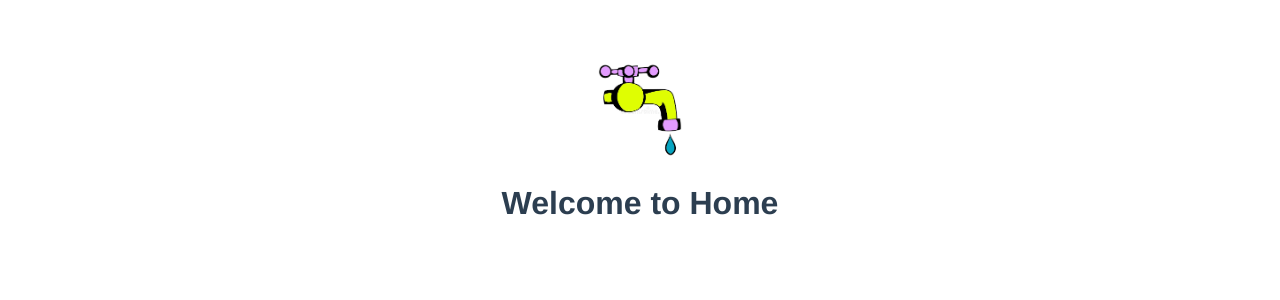
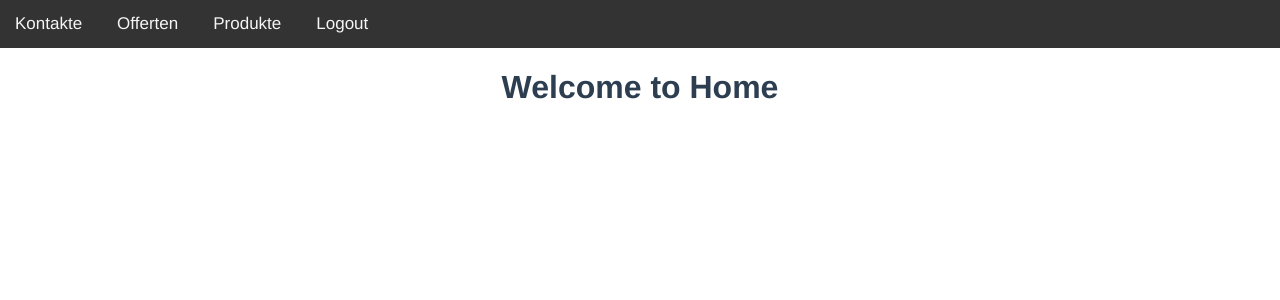
Before and after one commit to Nizii/erp_system_ui, a Vue app: page / in a window 1280 px wide. Shown: the top 300 px of the page. Built offline with nearby package versions, Linux system fonts and the light colour scheme; sample sign-in values are in the browser's storage.

Commit message:
Hash mit Salt für Login eingerichtet

```diff
--- a/src/App.vue
+++ b/src/App.vue
@@ -1,5 +1,4 @@
 <template>
-  <img class="logo" alt="Vue logo" src="./assets/images.png">
   <router-view/>
 </template>
 
@@ -16,8 +15,13 @@
   -moz-osx-font-smoothing: grayscale;
   text-align: center;
   color: #2c3e50;
-  margin-top: 60px;
 }
+
+body{
+  padding: 0;
+  margin: 0;
+}
+
 .logo{
   width: 100px;
 }
--- /dev/null
+++ b/src/components/Header.vue
@@ -0,0 +1,36 @@
+<template>
+    <div class="nav">
+        <a href="#">Kontakte</a>
+        <a href="#">Offerten</a>
+        <a href="#">Produkte</a>
+        <a href="#">Logout</a>
+    </div>
+</template>
+
+<script>
+export default {
+    name:"Header"
+}
+</script>
+
+<style>
+    .nav {
+        background-color: #333;
+        overflow: hidden;
+    }
+
+    .nav a {
+        float: left;
+        color: whitesmoke;
+        padding: 14px 15px;
+        font-size: 17px;
+        text-align: center;
+        margin-right: 5px;
+        text-decoration: none;
+    }
+
+    .nav a hover {
+        background-color: #ddd;
+        color: #333;
+    }
+</style>
--- a/src/components/MyHome.vue
+++ b/src/components/Home.vue
@@ -1,10 +1,15 @@
 <template>
+    <Header/>
     <h1>Welcome to Home</h1>
 </template>
 
 <script>
-export default{
-    name:'MyHome',
+import Header from './Header.vue';
+export default {
+    name:'Home',
+    components: {
+        Header
+    },
     mounted() {
         let user = localStorage.getItem("user-info");
         if(!user) {
--- a/src/components/Login.vue
+++ b/src/components/Login.vue
@@ -11,7 +11,44 @@
 </template>
 
 <script>
-export default {
-    name: "Login"
+    const bcrypt = require('bcryptjs');
+    import axios from "axios"
+    export default {
+        name: "Login",
+        data() {
+            localStorage.clear();
+            return {
+                user_name:"",
+                user_password:""
+            }
+        },
+        methods: {
+            async login() {
+                await axios.get("https://men5.azurewebsites.net/api/user?user_name=" + this.user_name)
+                .then(resp => {
+                    bcrypt.compare(this.user_password, resp.data, function(err, hash_result){
+                        if(hash_result && resp.status == 200 && resp.data.length > 0) {
+                            alert("Login Erfolgreich " + hash_result);
+                            localStorage.setItem("user-info", JSON.stringify(resp.data));
+                            this.$router.push({name:'Home'});
+                        } else {
+                            alert("Login nicht Erfolgreich " + hash_result);
+                        }
+                    });
+                }).catch(function (error) {
+                    if (error.response) {
+                        console.log(error.response.data);
+                        console.log(error.response.status);
+                        console.log(error.response.headers);
+                    }
+                });
+            }
+        },
+        mounted() {
+            let user = localStorage.getItem("user-info");
+            if(user) {
+                this.$router.push({name:'Home'});
+            }
+    }
 }
 </script>
--- a/src/components/SignUp.vue
+++ b/src/components/SignUp.vue
@@ -12,10 +12,12 @@
 </template>
 
 <script>
+    const bcrypt = require('bcryptjs');
     import axios from 'axios'
     export default {
     name: 'SignUp',
     data() {
+        localStorage.clear();
         return{
             user_name:'',
             user_email:'',
@@ -24,29 +26,31 @@
     },
     methods:{
         async signUp() {
-            let result = axios.post("https://men5.azurewebsites.net/api/user",{
-            //let result = axios.post(variables.API_URL + "user",{
-            //let result = axios.post("http://localhost:49146/api/User",{
-            user_name:this.user_name,
-            user_email:this.user_email,
-            user_password:this.user_password
-        });
-        console.log("Result Response" + result);
-
-        console.warn(result);
-        if(result.status == 201){
-            alert("SignUp done");
-            localStorage.setItem("user-info", JSON.stringify(result.data));
-            //this.$router.push({name:'MyHome'});
-            }
-            this.$router.push({name:'MyHome'});
+            const saltRounds = 10;
+            const hash = bcrypt.hashSync(this.user_password, saltRounds);
+            await axios.post("https://men5.azurewebsites.net/api/user", {
+                //let result = axios.post(variables.API_URL + "user",{
+                //let result = axios.post("http://localhost:49146/api/User",{
+                user_name:this.user_name,
+                user_email:this.user_email,
+                user_password:hash
+            }).then(resp =>{
+                localStorage.setItem("user-info", JSON.stringify(resp.data));
+                //alert("Registration Erfolgreich");
+                this.$router.push({name:'Home'});
+            }).catch(function (error) {
+                if (error.response) {
+                    console.log(error.response.data);
+                    console.log(error.response.status);
+                    console.log(error.response.headers);
+                }
+                });
         }
-
     },
     mounted() {
         let user = localStorage.getItem("user-info");
         if(user) {
-            this.$router.push({name:'MyHome'});
+            this.$router.push({name:'Home'});
         }
     }
 }
--- a/src/router.js
+++ b/src/router.js
@@ -1,17 +1,17 @@
-import MyHome from'./components/MyHome.vue'
-import SingUp from './components/SignUp.vue'
+import Home from'./components/Home.vue'
+import SignUp from './components/SignUp.vue'
 import { createRouter, createWebHistory} from 'vue-router'
 import Login from './components/Login.vue'
 
 const routes = [
     {
-        name:'MyHome',
-        component:MyHome,
+        name:'Home',
+        component:Home,
         path:'/'
     },
     {
         name:'SignUp',
-        component:SingUp,
+        component:SignUp,
         path:'/sign-up'
     },
     {
```
Also changed, not shown: package.json (+7 -0 lines), 1 other file (tests, documents, lock files or other folders).
